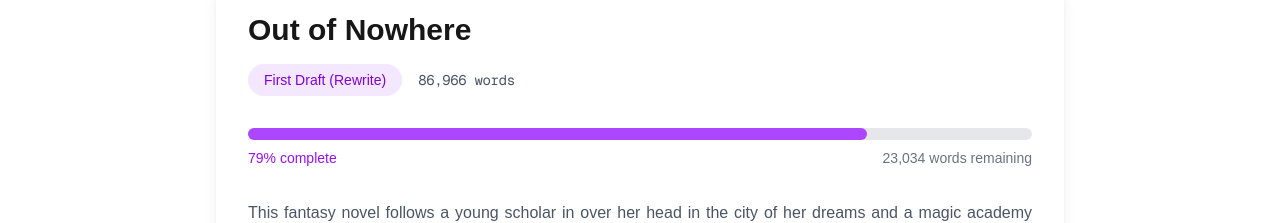
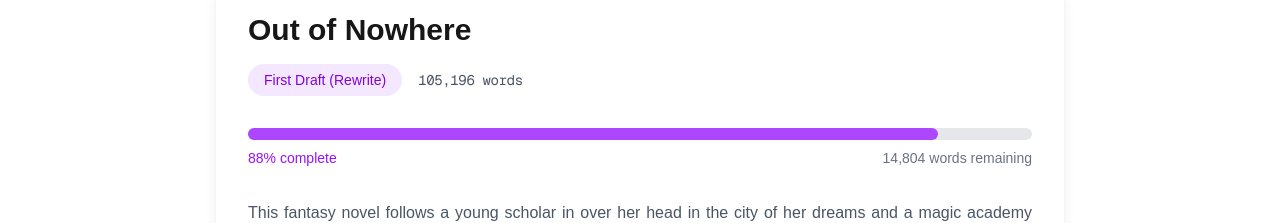
Before and after one commit to kvanbortel/kvb-writing, a Next.js app: page /kvb-writing/projects in a window 1280 px wide. Shown: the part 299-522 px from the top of the page. Built offline with nearby package versions, Linux system fonts and the light colour scheme.

Commit message:
update word count

```diff
--- a/src/app/projects/page.tsx
+++ b/src/app/projects/page.tsx
@@ -24,8 +24,8 @@ export const metadata: Metadata = {
  */
 export default function ProjectsPage() {
   // Project variables
-  const currentWordCount = 86966;
-  const targetWordCount = 110000;
+  const currentWordCount = 105196;
+  const targetWordCount = 120000;
   const progressPercentage = Math.round((currentWordCount / targetWordCount) * 100);
 
   return (
```
